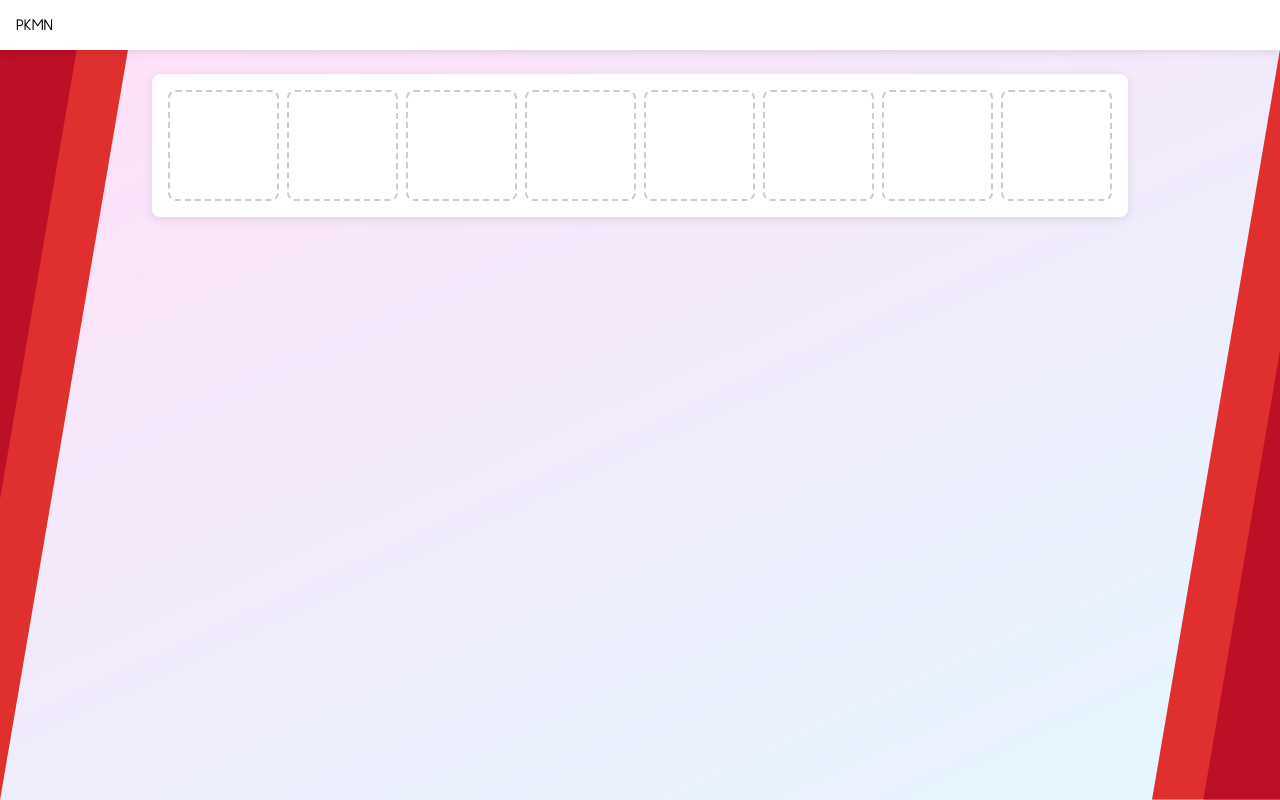
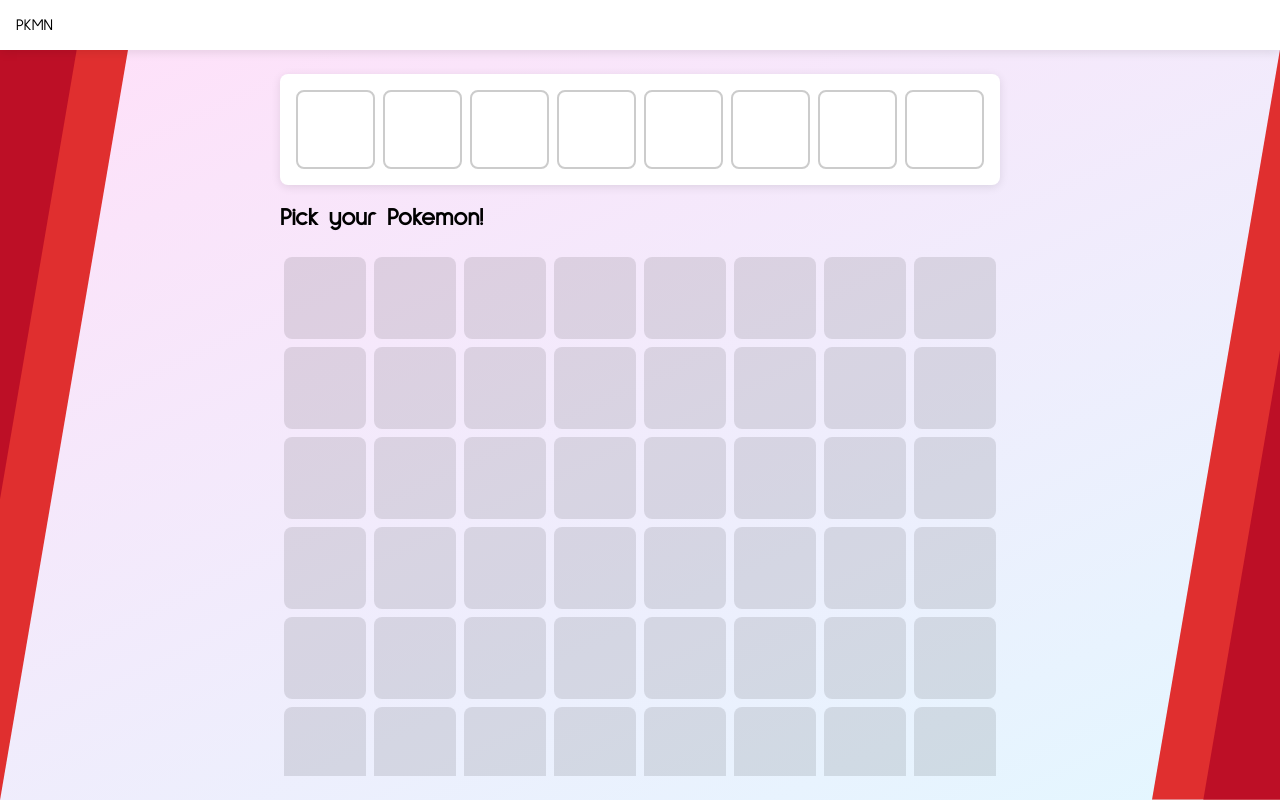
Before and after one commit to doczal/pkmn-make-a-team, a React app: page / in a window 1280 px wide. Built offline with nearby package versions, Linux system fonts and the light colour scheme; the HTML template or start-up script is replaced by a standard one.

Commit message:
Create PokeList component and optimize styling
- Add custom scrollbar styling
- Fix side patterns not stretching on Firefox
- Add conditional render in PokeSlot
- Make grid row height 100% of remaining space - only PokeList should scroll

```diff
--- a/src/components/App.jsx
+++ b/src/components/App.jsx
@@ -2,6 +2,7 @@ import React from 'react';
 import styled from 'styled-components';
 
 import PokeTeam from './PokeTeam';
+import PokeList from './PokeList';
 import Layout from './styles/Layout';
 import Header from './Header';
 import Grid from './styles/Grid';
@@ -18,6 +19,7 @@ const App = () => (
     <Header />
     <Layout>
       <PokeTeam />
+      <PokeList />
     </Layout>
   </AppContainer>
 );
--- /dev/null
+++ b/src/components/PokeList.jsx
@@ -0,0 +1,36 @@
+import React from 'react';
+import styled from 'styled-components';
+import { colors } from 'components/styles/styledVars';
+
+import PokeSlot from 'components/PokeSlot';
+import FlexContainer from 'components/styles/FlexContainer';
+
+const StyledList = styled.div`
+  overflow: hidden;
+  display: flex;
+  flex-direction: column;
+  .overflow-wrapper {
+    overflow-y: scroll;
+  }
+`;
+
+const PokeList = () => {
+  return (
+    <StyledList>
+      <h2>Pick your Pokemon!</h2>
+      <div className="overflow-wrapper">
+        <FlexContainer flexWrap="wrap">
+          {[...Array(120)].map((_, idx) => (
+            <PokeSlot
+              key={idx}
+              pokemon={{ name: 'Pikachu', img: '' }}
+              bgColor={colors.smoke}
+            />
+          ))}
+        </FlexContainer>
+      </div>
+    </StyledList>
+  );
+};
+
+export default PokeList;
--- a/src/components/PokeSlot.jsx
+++ b/src/components/PokeSlot.jsx
@@ -1,5 +1,6 @@
 import React from 'react';
 import styled from 'styled-components';
+import PropTypes from 'prop-types';
 
 import AspRatioBox from 'components/styles/AspRatioBox';
 import { colors } from './styles/styledVars';
@@ -11,17 +12,35 @@ const StyledSlot = styled.div`
 
 const EmptySlot = styled.div`
   border-radius: 8px;
-  border: 2px dashed ${colors.lite_02};
+  border: 2px solid ${colors.lite_02};
 `;
 
-const PokeSlot = () => {
+const Slot = styled.div`
+  border-radius: 8px;
+  background-color: ${(props) => props.bgColor};
+`;
+
+const PokeSlot = ({ pokemon, bgColor }) => {
   return (
     <StyledSlot>
       <AspRatioBox>
-        <EmptySlot />
+        {pokemon ? <Slot bgColor={bgColor} /> : <EmptySlot />}
       </AspRatioBox>
     </StyledSlot>
   );
 };
 
+PokeSlot.defaultProps = {
+  bgColor: 'transparent',
+  pokemon: null,
+};
+
+PokeSlot.propTypes = {
+  bgColor: PropTypes.string,
+  pokemon: PropTypes.shape({
+    name: PropTypes.string,
+    img: PropTypes.string,
+  }),
+};
+
 export default PokeSlot;
--- a/src/components/styles/GlobalStyle.jsx
+++ b/src/components/styles/GlobalStyle.jsx
@@ -1,15 +1,24 @@
 import { createGlobalStyle } from 'styled-components';
+import { colors } from 'components/styles/styledVars';
 import SulphurPoint from 'assets/fonts/SulphurPoint-Regular.ttf';
 
 const GlobalStyle = createGlobalStyle`
   * {
     box-sizing: border-box;
+
+    &::-webkit-scrollbar {
+      width: 4px;
+    }
+
+    &::-webkit-scrollbar-thumb {
+      background-color: ${colors.lite_02};
+    }
   }
   html {
     height: 100%;
   }
   body {
-    min-height: 100%;
+    height: 100%;
     display: flex;
     overflow: hidden;
 
@@ -19,6 +28,9 @@ const GlobalStyle = createGlobalStyle`
       font-weight: normal;
     }
     font-family: 'Sulphur Point';
+
+    scrollbar-color: ${colors.lite_02};
+    scrollbar-width: 4px;
   }
   #root {
     position: relative;
--- a/src/components/styles/Layout.jsx
+++ b/src/components/styles/Layout.jsx
@@ -2,7 +2,7 @@ import React from 'react';
 import styled from 'styled-components';
 import stripes from 'assets/images/stripes.svg';
 
-import { colors, gradients, mediaQueries } from './styledVars';
+import { colors, screenSize, gradients, mediaQueries } from './styledVars';
 
 const StyledLayout = styled.div`
   width: 100%;
@@ -10,10 +10,10 @@ const StyledLayout = styled.div`
   background: ${gradients.lite_blue_pink(-25)};
   overflow: hidden;
   display: grid;
-  grid: auto-flow / 1fr 8fr 1fr;
+  grid: 100% / 1fr 8fr 1fr;
 
   .pattern {
-    background: url(${stripes}) center/100% no-repeat;
+    background: url(${stripes}) center/100% 100% no-repeat;
     position: relative;
 
     &.right {
@@ -23,6 +23,14 @@ const StyledLayout = styled.div`
 
   .content {
     padding: 1.5rem;
+    display: flex;
+    flex-direction: column;
+    justify-self: center;
+    width: 100%;
+
+    @media ${mediaQueries.lg} {
+      max-width: ${screenSize.md};
+    }
   }
 `;
 
--- a/src/components/styles/styledVars.js
+++ b/src/components/styles/styledVars.js
@@ -4,6 +4,7 @@ export const colors = {
   lite_01: '#dedede',
   lite_02: '#cccccc',
   dark_00: '#333333',
+  dark_01: '#444444',
   red_00: '#bd0f26',
   red_01: '#e02f2f',
   lite_blue: '#e3f7ff',
@@ -27,7 +28,7 @@ export const gradients = {
 
 export const screenSize = {
   md: '768px',
-  lg: '1200px',
+  lg: '1100px',
 };
 
 export const mediaQueries = {
```
